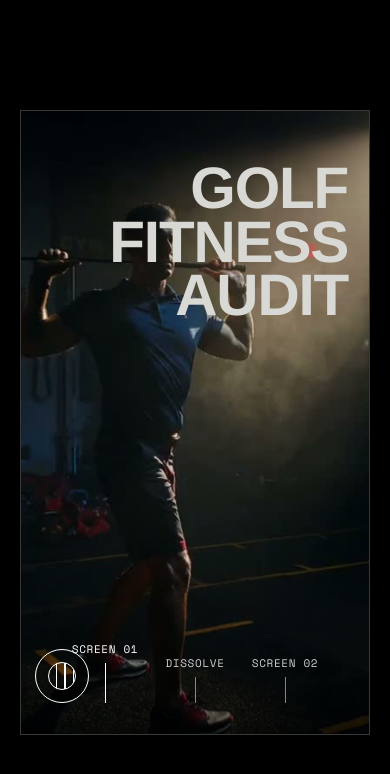
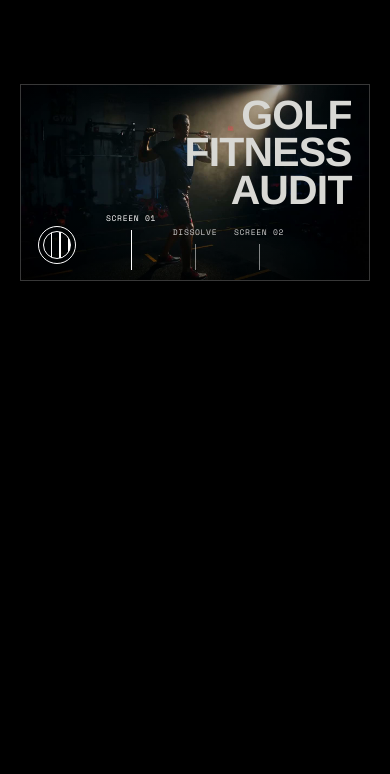
Before and after one commit to loongpancoast/scroll-stories, a website built with Vite: page audit.html in a window 390 px wide. Shown: the top 774 px of the page. Built offline with nearby package versions, Linux system fonts and the light colour scheme.

Commit message:
v2: mobile 16:9 film frames + HUD fixes

```diff
--- a/audit.html
+++ b/audit.html
@@ -89,7 +89,12 @@
   @media (max-width: 900px) {
     .strip { grid-template-columns: 1fr; }
     .screen .body { grid-template-columns: 1fr; }
-    .hero .title { font-size: 15vw; }
+    .hero .title { font-size: 10.5vw; top: 6%; right: 5%; }
+    .hero .ruler .tick { width: 64px; font-size: 8px; }
+    .hero .globe { width: 38px; height: 38px; left: 5%; bottom: 8%; }
+    /* Mobile: viewfinders hug the 16:9 film exactly (Clipzo frame = image frame) */
+    .hero .vf, .screen .vf { height: auto; aspect-ratio: 16 / 9; }
+    .hero { padding-top: 84px; }
   }
 </style>
 </head>
```
